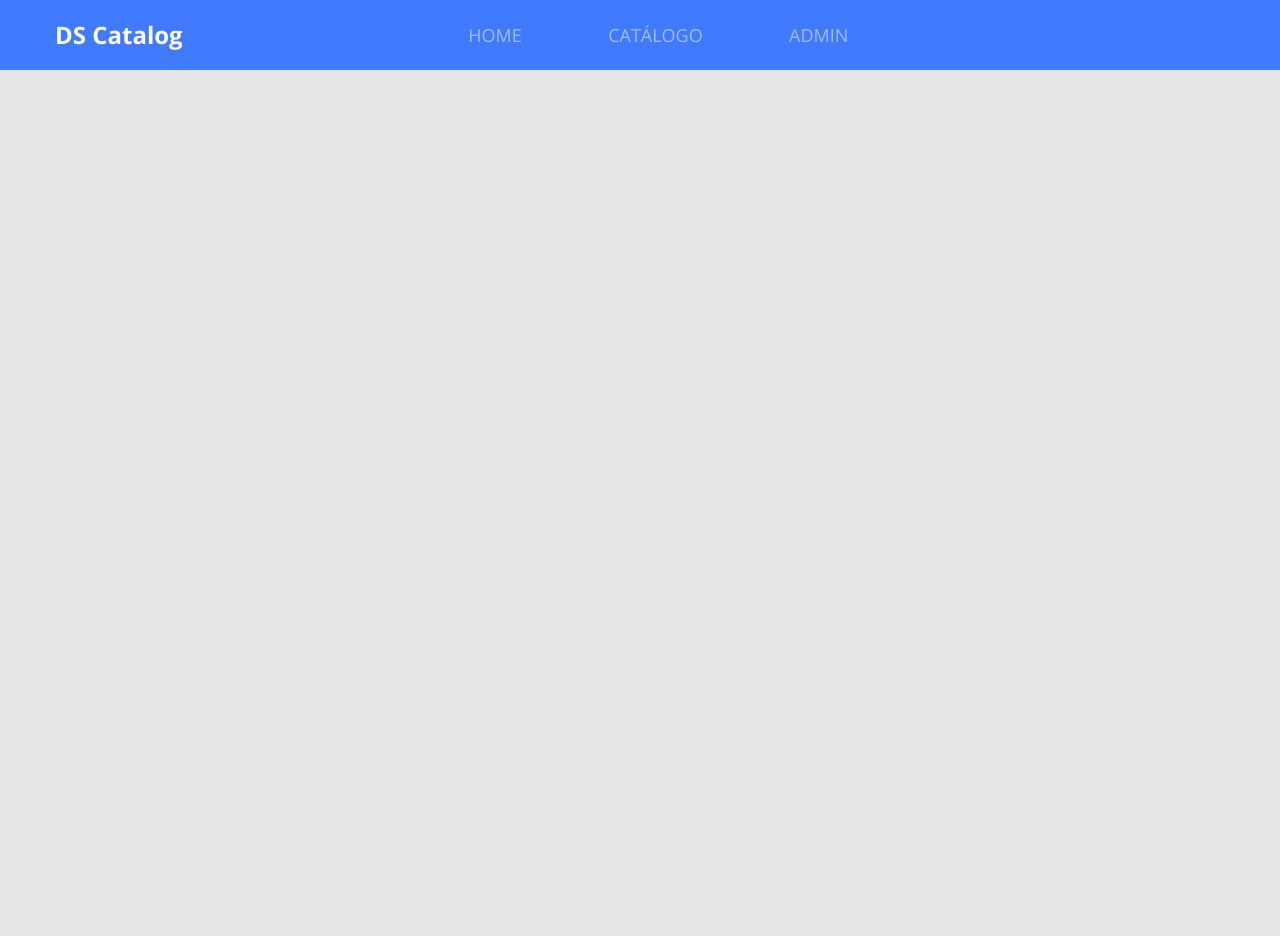
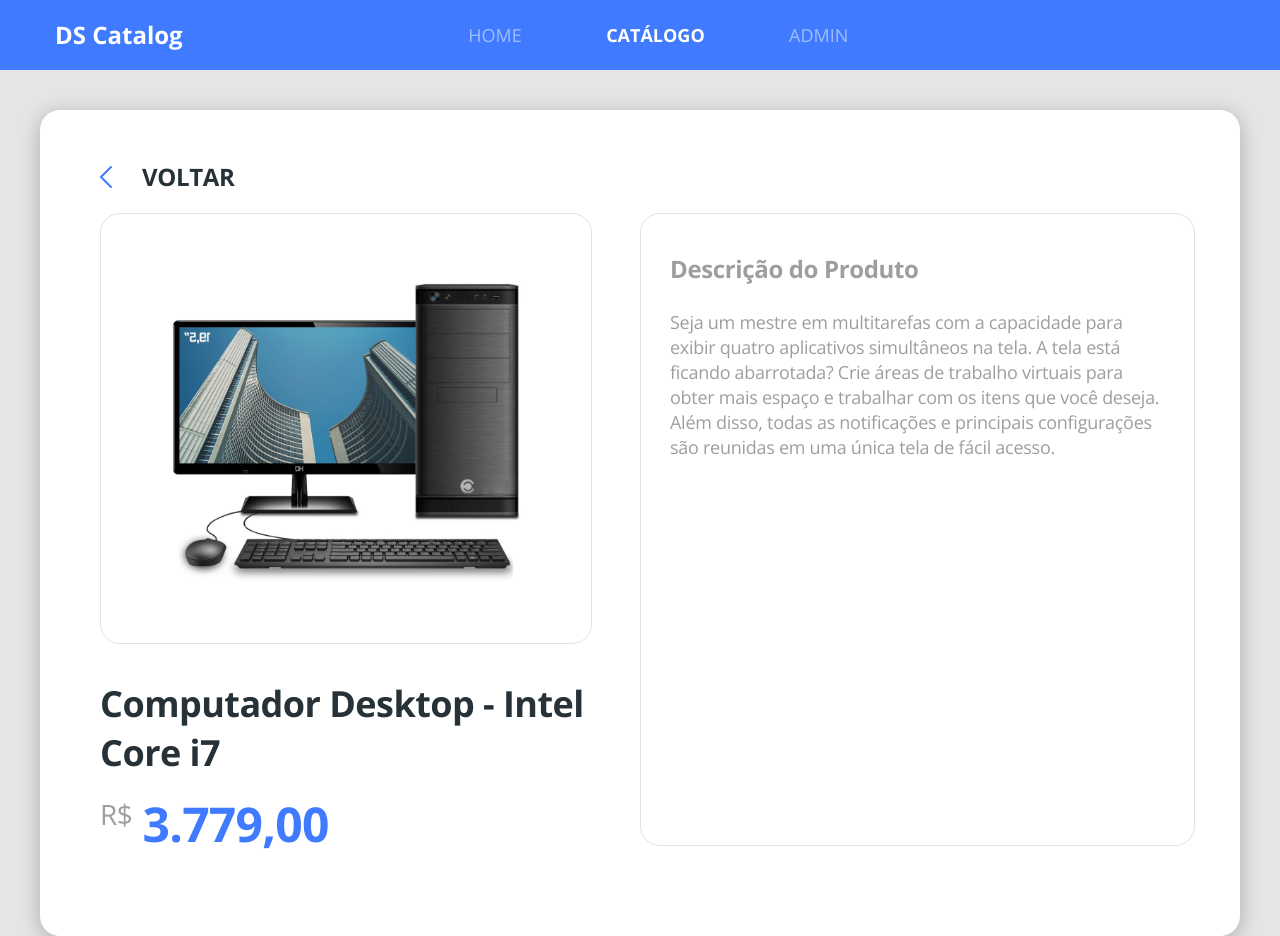
Before and after one commit to thiago-vcosta/dscatalog-bootcamp, a React (Create React App) app in the folder front-web/: page /products/1 in a window 1280 px wide. Before the commit the page ends 800 px from the top, so only its background shows below. Built offline with nearby package versions, Linux system fonts and the light colour scheme.

Commit message:
Detail page finished

```diff
--- a/front-web/src/Routes.tsx
+++ b/front-web/src/Routes.tsx
@@ -3,6 +3,7 @@
 import Navbar from './core/components/Navbar';
 import Admin from './pages/Admin';
 import Catalog from './pages/Catalog';
+import ProductDetails from './pages/Catalog/components/ProductDetails';
 import Home from './pages/Home';
 
 const Routes = () => (
@@ -12,8 +13,11 @@
             <Route path="/" exact>
                 <Home />
             </Route>
-            <Route path="/catalog">
+            <Route path="/products" exact>
                 <Catalog />
+            </Route>
+            <Route path="/products/:productId">
+                <ProductDetails />
             </Route>
             <Route path="/admin">
                 <Admin />
--- a/front-web/src/core/components/ButtonIcon/styles.scss
+++ b/front-web/src/core/components/ButtonIcon/styles.scss
@@ -12,4 +12,5 @@
     display: flex;
     align-items: center;
     justify-content: center;
+    color: #FFF;
 }
--- a/front-web/src/core/components/Navbar/index.tsx
+++ b/front-web/src/core/components/Navbar/index.tsx
@@ -17,7 +17,7 @@
                     </NavLink>
                 </li>
                 <li>
-                    <NavLink to="/catalog" activeClassName="active">
+                    <NavLink to="/products" activeClassName="active">
                         CATÁLOGO
                     </NavLink>
                 </li>
--- /dev/null
+++ b/front-web/src/core/components/ProductPrice/index.tsx
@@ -0,0 +1,17 @@
+import React from 'react';
+import './styles.scss';
+
+type Props = {
+    price: string;
+}
+
+const ProductPrice = ({ price }: Props) => (
+    <div className="product-price-container">
+        <span className="price-currency">R$</span>
+        <h3 className="product-price">
+            {price}
+        </h3>
+    </div>
+);
+
+export default ProductPrice;
--- /dev/null
+++ b/front-web/src/core/components/ProductPrice/styles.scss
@@ -0,0 +1,18 @@
+.product-price-container {
+    margin-top: 25px;
+    display: flex;
+}
+
+.price-currency {
+    font-size: 18px;
+    line-height: 25px;
+    letter-spacing: -0.015em;
+    color: #9E9E9E;
+}
+
+.product-price {
+    line-height: 44px;
+    letter-spacing: -0.015em;
+    color: #407BFF;
+    margin-left: 10px;
+}
--- a/front-web/src/pages/Catalog/components/ProductCard/index.tsx
+++ b/front-web/src/pages/Catalog/components/ProductCard/index.tsx
@@ -1,5 +1,6 @@
 import React from 'react';
 import { ReactComponent as ProductImage } from '../../../../core/assets/images/product.svg';
+import ProductPrice from '../../../../core/components/ProductPrice';
 import './styles.scss';
 
 const ProductCard = () => (
@@ -9,10 +10,7 @@
                 <h6 className="product-name">
                 Computador Desktop - Intel Core i7
                 </h6>
-                <div className="product-price-container">
-                    <span className="price-currency">R$</span>
-                    <h3 className="product-price">2.779,00</h3>
-                </div>
+                <ProductPrice price="2.779,00"/>
             </div>
         </div>
 
--- a/front-web/src/pages/Catalog/components/ProductCard/styles.scss
+++ b/front-web/src/pages/Catalog/components/ProductCard/styles.scss
@@ -15,23 +15,5 @@
     font-size: 18px;
     line-height: 25px;
     letter-spacing: -0.015em;
+    color: #263238;
 }
-
-.product-price-container {
-    margin-top: 25px;
-    display: flex;
-}
-
-.price-currency {
-    font-size: 18px;
-    line-height: 25px;
-    letter-spacing: -0.015em;
-    color: #9E9E9E;
-}
-
-.product-price {
-    line-height: 44px;
-    letter-spacing: -0.015em;
-    color: #407BFF;
-    margin-left: 10px;
-}
--- /dev/null
+++ b/front-web/src/pages/Catalog/components/ProductDetails/index.tsx
@@ -0,0 +1,46 @@
+import React from 'react';
+import { Link, useParams } from 'react-router-dom';
+import { ReactComponent as ArrowIcon } from '../../../../core/assets/images/arrow.svg';
+import { ReactComponent as ProductImage } from '../../../../core/assets/images/product.svg';
+import ProductPrice from '../../../../core/components/ProductPrice';
+import './styles.scss';
+
+type ParamsType = {
+    productId: string;
+}
+
+const ProductDetails = () => {
+    const { productId } = useParams<ParamsType>();
+    console.log(productId);
+    return (
+        <div className="product-details-container">
+            <div className="card-base-20 product-details">
+                <Link to="/products" className="product-details-go-back">
+                    <ArrowIcon className="icon-go-back" />
+                    <h1 className="text-go-back">voltar</h1>
+                </Link>
+                <div className="row">
+                    <div className="col-6 pr-5">
+                        <div className="product-details-card text-center">
+                            <ProductImage className="product-details-image" />
+                        </div>
+                        <h1 className="product-details-name">
+                            Computador Desktop - Intel Core i7
+                        </h1>
+                        <ProductPrice price="3.779,00"/>
+                    </div>
+                    <div className="col-6 product-details-card">
+                        <h1 className="product-description-title">
+                            Descrição do Produto
+                        </h1>
+                        <p className="product-description-paragraph">
+                        Seja um mestre em multitarefas com a capacidade para exibir quatro aplicativos simultâneos na tela. A tela está ficando abarrotada? Crie áreas de trabalho virtuais para obter mais espaço e trabalhar com os itens que você deseja. Além disso, todas as notificações e principais configurações são reunidas em uma única tela de fácil acesso.
+                        </p>
+                    </div>
+                </div>
+            </div>
+        </div>
+    );
+};
+
+export default ProductDetails;
--- /dev/null
+++ b/front-web/src/pages/Catalog/components/ProductDetails/styles.scss
@@ -0,0 +1,70 @@
+.product-details-container {
+    margin-top: 40px;
+    padding-left: 40px;
+    padding-right: 40px;
+}
+
+.product-details {
+    padding: 50px 60px 90px 60px;
+}
+
+.product-details-go-back {
+    display: flex;
+    align-items: center;
+    margin-bottom: 20px;
+}
+
+.icon-go-back {
+    color: #407BFF;
+    transform: rotate(-180deg);
+    margin-right: 30px;
+}
+
+.text-go-back {
+    color: #263238;
+    font-size: 24px;
+    line-height: 33px;
+    letter-spacing: -0.015em;
+    text-transform: uppercase;
+}
+
+.product-details-card {
+    border: 1px solid #E1E1E1;
+    border-radius: 20px;
+    padding: 38px 29px;
+}
+
+.product-details-image {
+    width: 353px;
+    height: 353px;
+}
+
+.product-description-title {
+    font-size: 24px;
+    line-height: 33px;
+    letter-spacing: -0.015em;
+    color: #9E9E9E;
+    margin-bottom: 25px;
+}
+
+.product-description-paragraph {
+    font-size: 18px;
+    line-height: 25px;
+    letter-spacing: -0.015em;
+    color: #9E9E9E;
+}
+
+.product-details-name {
+    font-size: 36px;
+    line-height: 49px;
+    letter-spacing: -0.015em;
+    margin-top: 35px;
+}
+
+.product-details .product-price {
+    font-size: 48px;
+}
+
+.product-details .price-currency {
+    font-size: 28px;
+}
--- a/front-web/src/pages/Catalog/index.tsx
+++ b/front-web/src/pages/Catalog/index.tsx
@@ -1,4 +1,5 @@
 import React from 'react';
+import { Link } from 'react-router-dom';
 import ProductCard from './components/ProductCard';
 import './styles.scss';
 
@@ -8,10 +9,14 @@
             Catálogo de produtos
         </h1>
         <div className="catalog-products">
-            <ProductCard />
-            <ProductCard />
-            <ProductCard />
-            <ProductCard />
+            <Link to="/products/1"><ProductCard /></Link>
+            <Link to="/products/2"><ProductCard /></Link>
+            <Link to="/products/3"><ProductCard /></Link>
+            <Link to="/products/4"><ProductCard /></Link>
+            <Link to="/products/5"><ProductCard /></Link>
+            <Link to="/products/6"><ProductCard /></Link>
+            <Link to="/products/7"><ProductCard /></Link>
+            <Link to="/products/8"><ProductCard /></Link>
         </div>
 
     </div>
--- a/front-web/src/pages/Home/index.tsx
+++ b/front-web/src/pages/Home/index.tsx
@@ -12,7 +12,7 @@
             </h1>
             <p className="text-subtitle">Ajudaremos você a encontrar os melhores <br /> produtos disponíveis no mercado
             </p>
-            <Link to="/catalog">
+            <Link to="/products">
                 <ButtonIcon text="inicie agora a sua busca" />
             </Link>
             </div>
```
Also changed, not shown: front-web/src/core/assets/images/arrow.svg, 1 other file (tests, documents, lock files or other folders).
